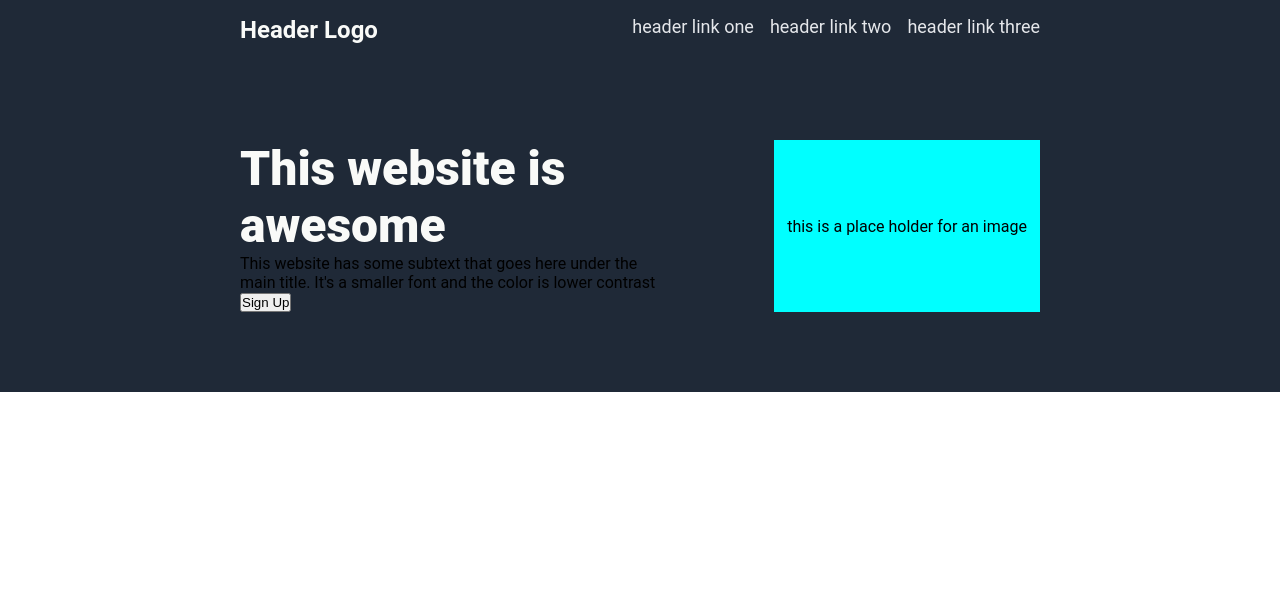
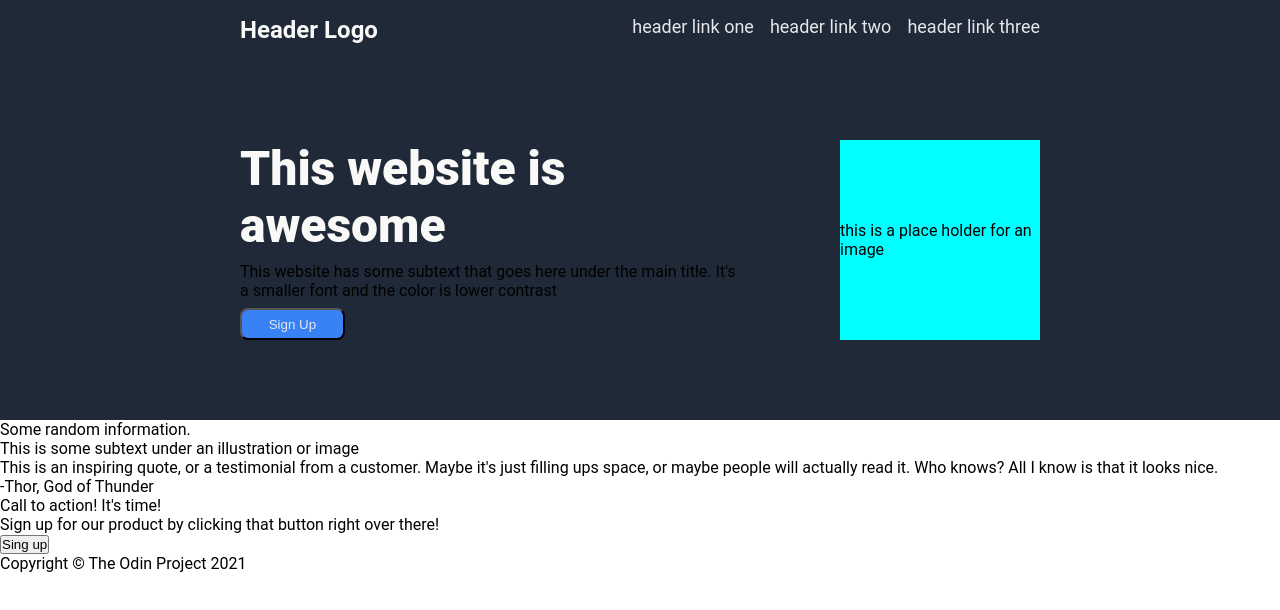
Before and after one commit to flodardev/odin-landing-page, a plain HTML site: page index.html in a window 1280 px wide. Drawn offline with Linux system fonts and the light colour scheme.

Commit message:
Add html tags and edit css
Add more html tags and edit css for section two

```diff
--- a/index.html
+++ b/index.html
@@ -30,23 +30,34 @@
     </div>
 
     <!-- Section three -->
-     <div>
-
+     <div class="section-three">
+        <p>Some random information.</p>
+        <div class="three-container">
+            <div class="box-container">
+                <div class="box"></div>
+                <p>This is some subtext under an illustration or image</p>
+            </div>
+        </div>
      </div>
 
     <!-- Section four -->
-     <div>
-
+     <div class="section-four">
+        <p>This is an inspiring quote, or a testimonial from a customer. Maybe it's just filling ups space, or maybe people will actually read it. Who knows? All I know is that it looks nice.</p>
+        <p>-Thor, God of Thunder</p>
      </div>
 
     <!-- Section five -->
-     <div>
-
+     <div class="section-five">
+        <div class="five-box">
+            <p>Call to action! It's time!</p>
+            <p>Sign up for our product by clicking that button right over there!</p>
+            <button>Sing up</button>
+        </div>
      </div>
 
     <!-- Section six - footer -->
-     <div>
-
+     <div class="footer">
+        <footer>Copyright &copy; The Odin Project 2021</footer>
      </div>
 
 </body>
--- a/style.css
+++ b/style.css
@@ -57,13 +57,29 @@
 }
 
 .two-left-side {
-    margin-right: 100px ;
+    /* Flex properties */
+    display: flex;
+    flex-flow: column nowrap;
+    flex: 0 0 500px;
+
+    margin-right: 100px;
+    gap: 0.5em;
 }
 
 .hero-main-text {
     font-size: 48px;
     font-weight: 900;
     color: #f9faf8;
+}
+
+.sign-up {
+    background-color: #3882F6;
+    color: #e5e7eb;
+    padding: 0.5em 2em;
+    /* Rounded corners */
+    border-radius: 8px;
+
+    align-self: flex-start;
 }
 
 .two-right-side {
```
